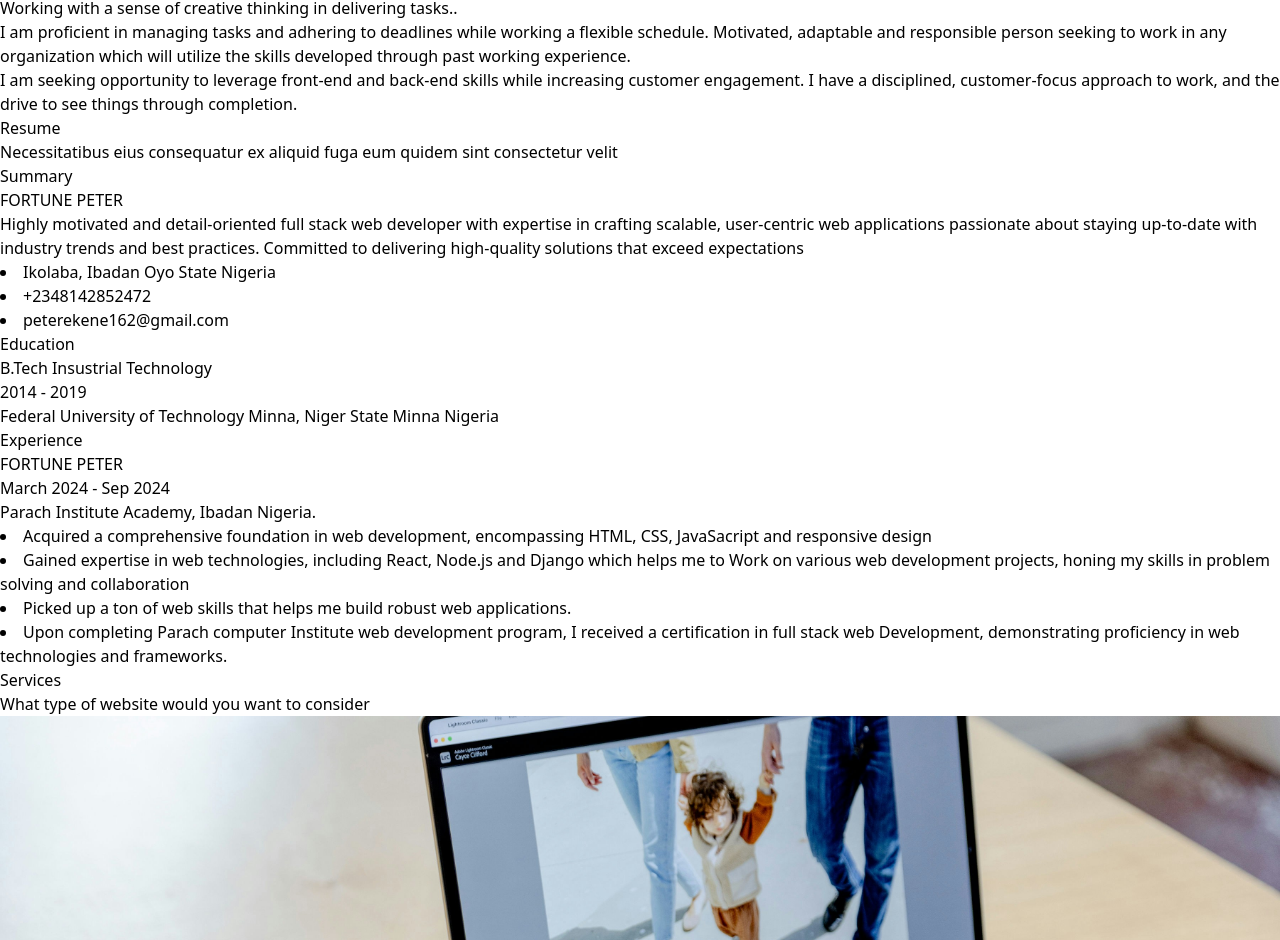
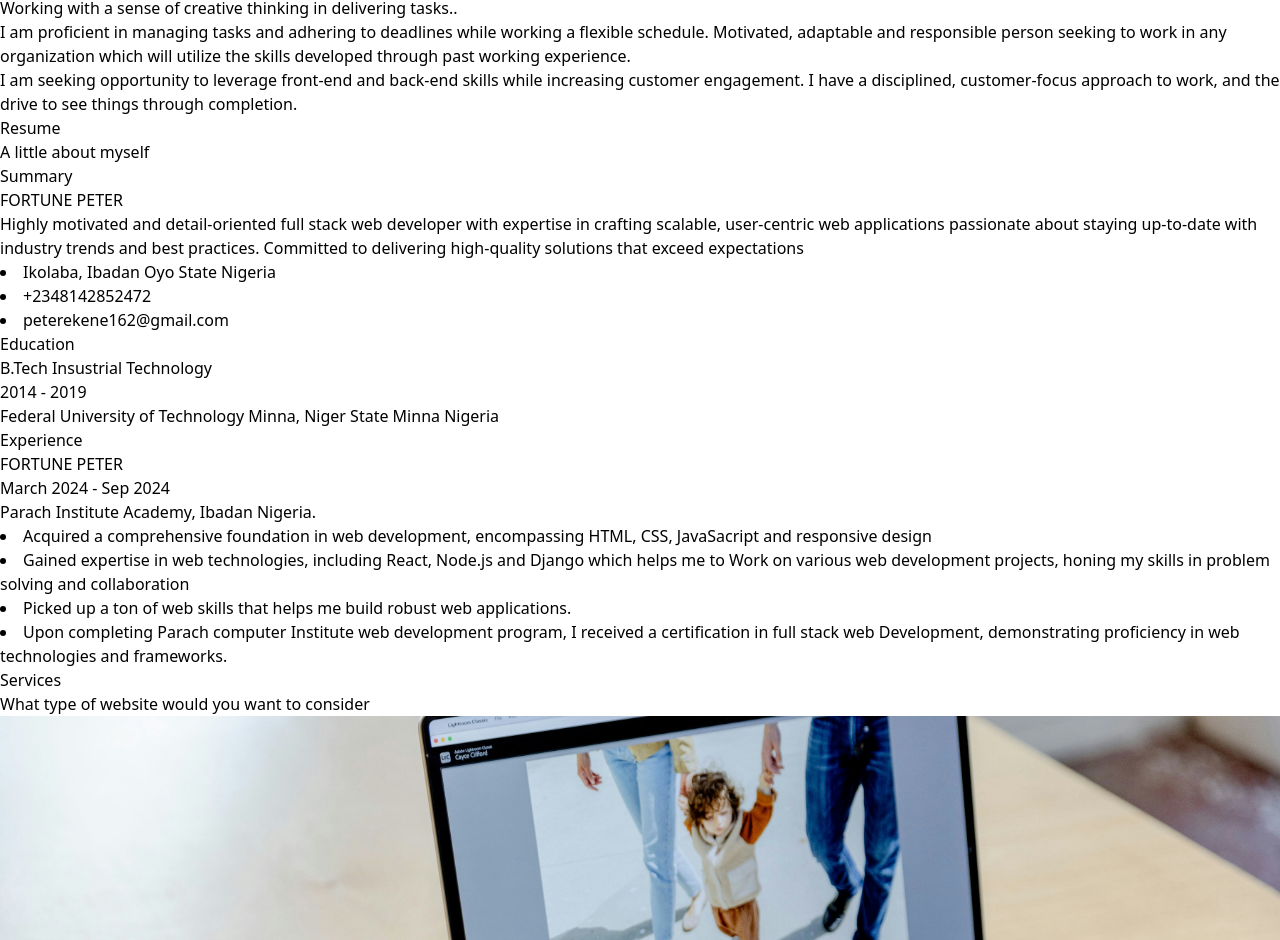
Before and after one commit to Tunez10/my_portfolio, a React (Vite) app: page / in a window 1280 px wide. Shown: the part 1932-2872 px from the top of the page. Built offline with nearby package versions, Linux system fonts and the light colour scheme.

Commit message:
New changes

```diff
--- a/src/components/Resume.jsx
+++ b/src/components/Resume.jsx
@@ -6,7 +6,7 @@ export default function Resume() {
 
         <div className='flex flex-col text-center my-10'>
             <p className='font-bold text-3xl py-5 underline underline-offset-[20px] decoration-teal-600'>Resume</p>
-            <p className='text-gray-500 mt-5'>Necessitatibus eius consequatur ex aliquid fuga eum quidem sint consectetur velit</p>
+            <p className='text-gray-500 mt-5'>A little about myself</p>
         </div>
 
         <div className='md:flex gap-10'>
--- a/src/components/Services.jsx
+++ b/src/components/Services.jsx
@@ -24,7 +24,7 @@ export default function Services() {
 
       <div className='gap-10'>
         {services.map((item)=> (
-          <div className=' lg:flex gap-10 md:mt-20 mt-10 border'>
+          <div className=' lg:flex gap-10 md:mt-20 mt-10'>
             <div className='lg:w-[45%]'>
               <img className='w-full md:h-[50vh] rounded-xl' src={item.image} alt="" />
             </div>
```
